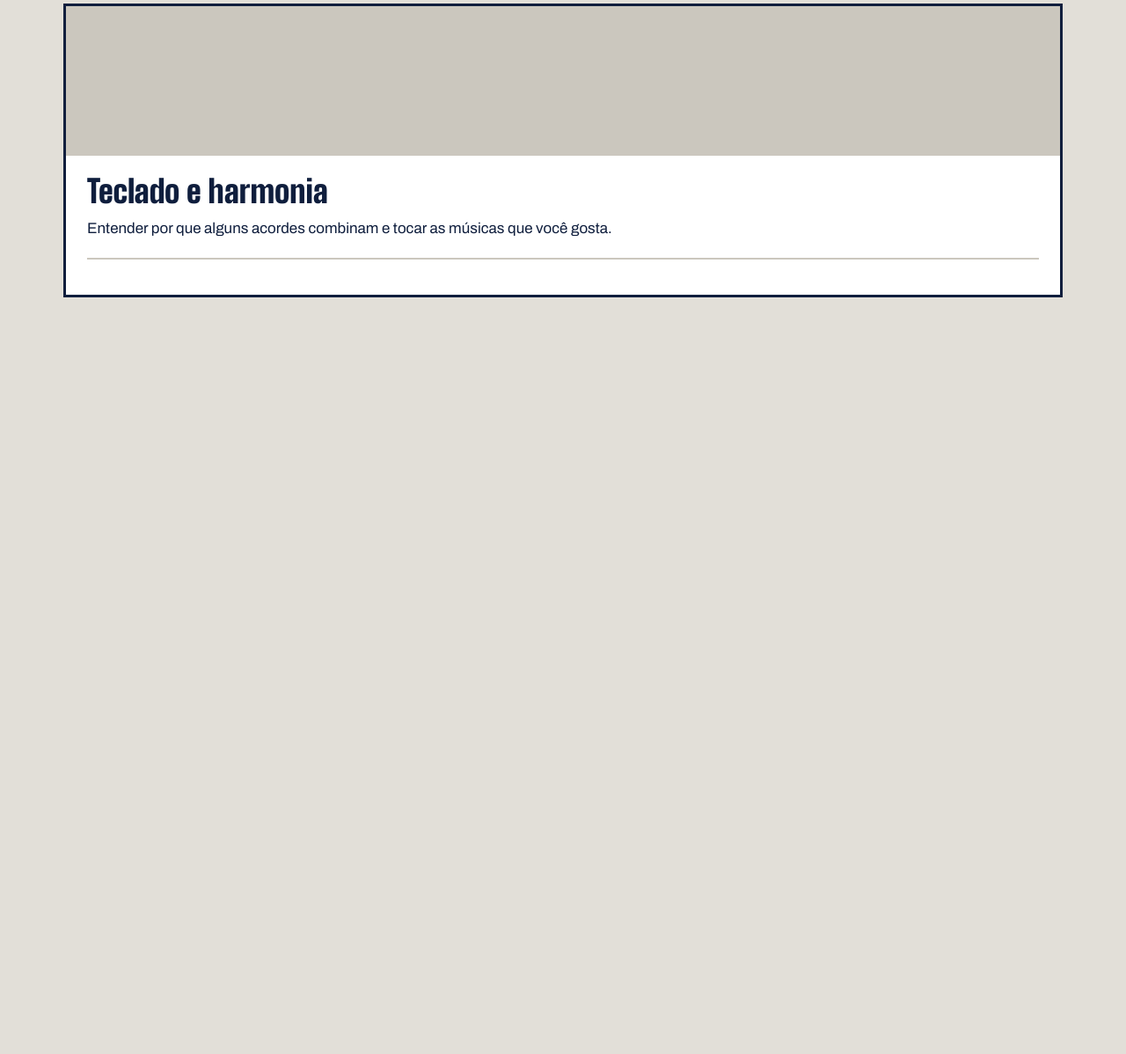
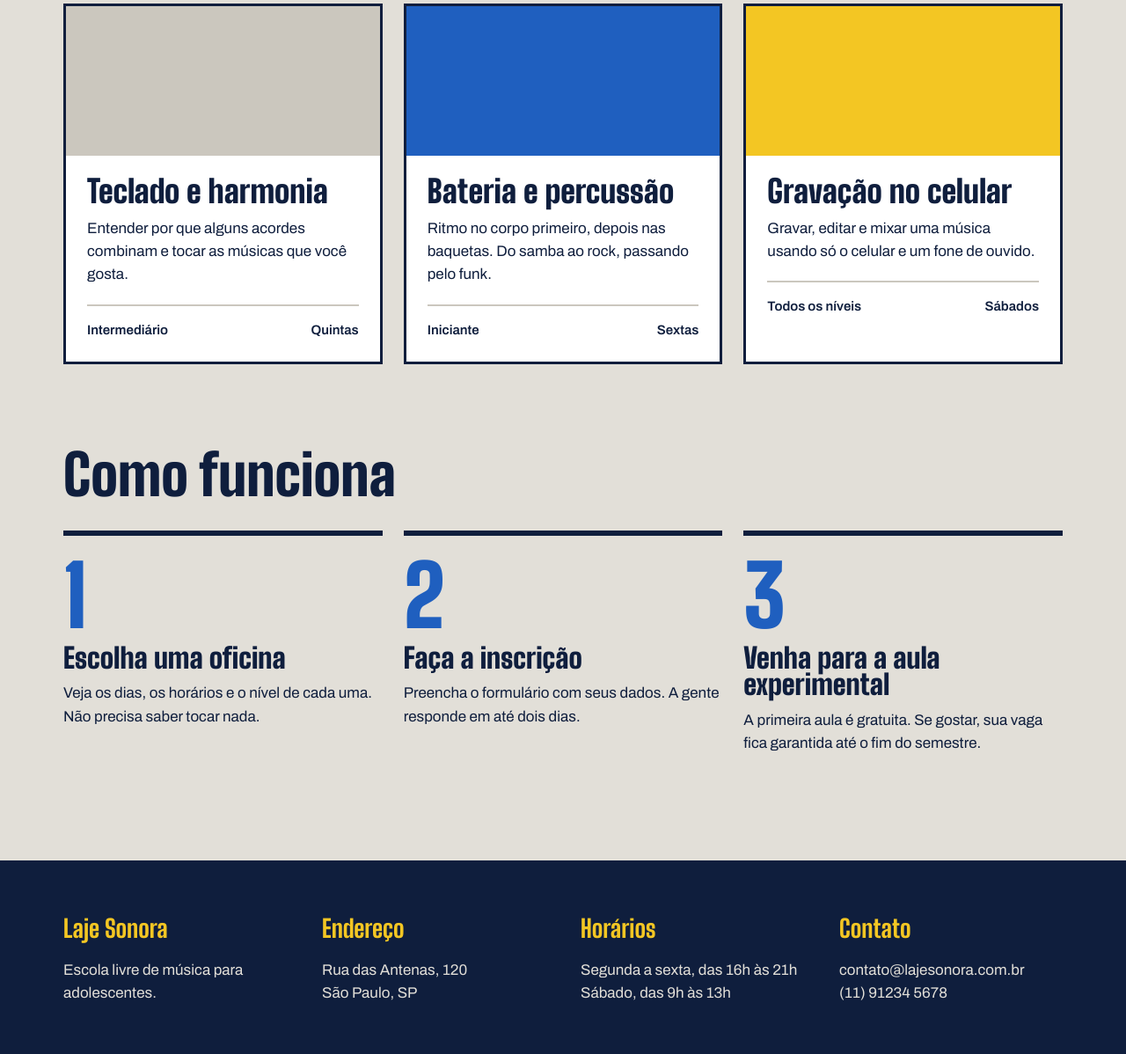
Before and after one commit to guilhermeguarento-source/laje_sonora, a plain HTML site: page index.html in a window 1280 px wide. Shown: the part 1326-2524 px from the top of the page at 88% size. Before the commit the page ends 1664 px from the top, so only its background shows below. Drawn offline with Linux system fonts and the light colour scheme.

Commit message:
Página inicial pronta

```diff
--- a/index.css
+++ b/index.css
@@ -185,3 +185,50 @@
     display: flex;
     justify-content: space-between;
   }
+
+  .passos {
+    display: flex;
+    gap: 24px;
+  }
+
+  .passo {
+    border-top: 6px solid var(--tinta);
+    padding-top: 20px;
+    flex: 1;
+  }
+
+  .passo-numero {
+    font-family: var(--fonte-cartaz);
+    font-size: 96px;
+    font-weight: 900;
+    line-height: 1;
+    color: var(--caixa-dagua);
+  }
+
+  .passo h3 {
+    font-size: 32px;
+    margin-block: 8px 12px;
+  }
+
+  .rodape {
+    margin-top: 120px;
+    background-color: var(--tinta);
+    color: var(--concrete);
+    padding-block: 56px;
+  }
+
+  .rodape-colunas {
+    display: flex;
+    gap: 40px;
+  }
+
+  .rodape-coluna {
+    flex: 1;
+  }
+
+  .rodape h4 {
+    font-family: var(--fonte-cartaz);
+    font-size: 28px;
+    color: var(--fita);
+    margin-bottom: 12px;
+  }
--- a/index.html
+++ b/index.html
@@ -75,4 +75,84 @@
             <h3>Teclado e harmonia</h3>
             <p>Entender por que alguns acordes combinam e tocar as músicas que você gosta.</p>
             <div class="card-info">
-              <span>
+              <span>Intermediário</span>
+              <span>Quintas</span>
+            </div>
+          </div>
+        </article>
+
+        <article class="card">
+          <div class="foto foto-azul"></div>
+          <div class="card-texto">
+            <h3>Bateria e percussão</h3>
+            <p>Ritmo no corpo primeiro, depois nas baquetas. Do samba ao rock, passando pelo funk.</p>
+            <div class="card-info">
+              <span>Iniciante</span>
+              <span>Sextas</span>
+            </div>
+          </div>
+        </article>
+
+        <article class="card">
+          <div class="foto foto-amarela"></div>
+          <div class="card-texto">
+            <h3>Gravação no celular</h3>
+            <p>Gravar, editar e mixar uma música usando só o celular e um fone de ouvido.</p>
+            <div class="card-info">
+              <span>Todos os níveis</span>
+              <span>Sábados</span>
+            </div>
+          </div>
+        </article>
+      </div>
+    </section>
+
+    <section class="conteudo secao">
+      <h2 class="titulo-secao">Como funciona</h2>
+      <div class="passos">
+        <div class="passo">
+          <p class="passo-numero">1</p>
+          <h3>Escolha uma oficina</h3>
+          <p>Veja os dias, os horários e o nível de cada uma. Não precisa saber tocar nada.</p>
+        </div>
+
+        <div class="passo">
+          <p class="passo-numero">2</p>
+          <h3>Faça a inscrição</h3>
+          <p>Preencha o formulário com seus dados. A gente responde em até dois dias.</p>
+        </div>
+
+        <div class="passo">
+          <p class="passo-numero">3</p>
+          <h3>Venha para a aula experimental</h3>
+          <p>A primeira aula é gratuita. Se gostar, sua vaga fica garantida até o fim do semestre.</p>
+        </div>
+      </div>
+    </section>
+  </main>
+
+  <footer class="rodape">
+    <div class="conteudo rodape-colunas">
+      <div class="rodape-coluna">
+        <h4>Laje Sonora</h4>
+        <p>Escola livre de música para adolescentes.</p>
+      </div>
+
+      <div class="rodape-coluna">
+        <h4>Endereço</h4>
+        <p>Rua das Antenas, 120<br>São Paulo, SP</p>
+      </div>
+
+      <div class="rodape-coluna">
+        <h4>Horários</h4>
+        <p>Segunda a sexta, das 16h às 21h<br>Sábado, das 9h às 13h</p>
+      </div>
+
+      <div class="rodape-coluna">
+        <h4>Contato</h4>
+        <p>contato@lajesonora.com.br<br>(11) 91234 5678</p>
+      </div>
+    </div>
+  </footer>
+</body>
+</html>
```
